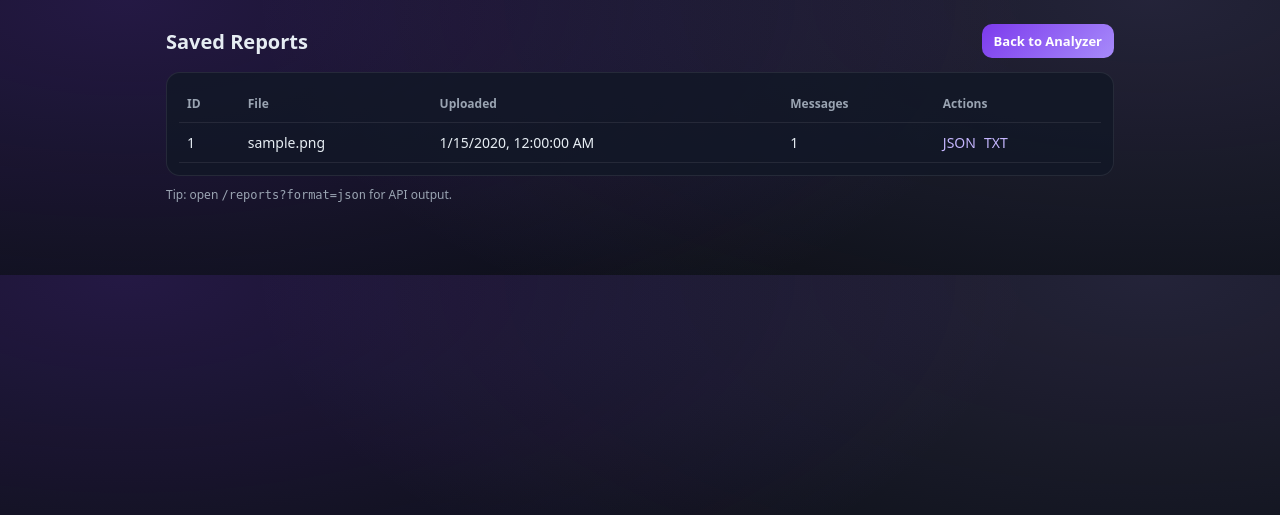
After one commit to AaryaTedla/whatsapp_chat_analyser, a Flask app: page /reports in a window 1280 px wide. The commit adds this page. Shown: the top 515 px of the page. Run offline with Flask 3, Linux system fonts and the light colour scheme; tables that the repository leaves empty hold one stand-in row (values such as "Sample post"); some libraries are stand-ins or nearby versions.

Commit message:
Add report storage UI, SQLite persistence, and hosting setup

```diff
--- a/app.py
+++ b/app.py
@@ -1,8 +1,11 @@
 import os
+import json
+import sqlite3
+from datetime import datetime, timezone
 from typing import Any, Dict
 
 from dotenv import load_dotenv
-from flask import Flask, jsonify, render_template, request
+from flask import Flask, Response, jsonify, render_template, request
 from werkzeug.utils import secure_filename
 
 from analyser import compute_stats, generate_ai_summary
@@ -13,6 +16,111 @@ load_dotenv()
 
 app = Flask(__name__)
 app.config["MAX_CONTENT_LENGTH"] = 20 * 1024 * 1024  # 20MB
+
+DB_PATH = os.getenv(
+    "DB_PATH",
+    os.path.join(os.path.dirname(__file__), "instance", "lumira_reports.db"),
+)
+
+
+def _ensure_instance_dir() -> None:
+    os.makedirs(os.path.dirname(DB_PATH), exist_ok=True)
+
+
+def _get_db() -> sqlite3.Connection:
+    _ensure_instance_dir()
+    conn = sqlite3.connect(DB_PATH)
+    conn.row_factory = sqlite3.Row
+    return conn
+
+
+def _init_db() -> None:
+    conn = _get_db()
+    try:
+        conn.execute(
+            """
+            CREATE TABLE IF NOT EXISTS reports (
+                id INTEGER PRIMARY KEY AUTOINCREMENT,
+                filename TEXT NOT NULL,
+                uploaded_at TEXT NOT NULL,
+                message_count INTEGER NOT NULL,
+                txt_content TEXT NOT NULL,
+                stats_json TEXT NOT NULL,
+                ai_json TEXT NOT NULL
+            )
+            """
+        )
+        conn.commit()
+    finally:
+        conn.close()
+
+
+def _save_report(
+    *,
+    filename: str,
+    txt_content: str,
+    message_count: int,
+    stats: Dict[str, Any],
+    ai: Dict[str, Any],
+) -> int:
+    conn = _get_db()
+    try:
+        cur = conn.execute(
+            """
+            INSERT INTO reports (filename, uploaded_at, message_count, txt_content, stats_json, ai_json)
+            VALUES (?, ?, ?, ?, ?, ?)
+            """,
+            (
+                filename,
+                datetime.now(timezone.utc).isoformat(),
+                int(message_count),
+                txt_content,
+                json.dumps(stats, ensure_ascii=True),
+                json.dumps(ai, ensure_ascii=True),
+            ),
+        )
+        conn.commit()
+        return int(cur.lastrowid)
+    finally:
+        conn.close()
+
+
+def _fetch_reports(limit: int = 100) -> list[Dict[str, Any]]:
+    conn = _get_db()
+    try:
+        rows = conn.execute(
+            """
+            SELECT id, filename, uploaded_at, message_count
+            FROM reports
+            ORDER BY id DESC
+            LIMIT ?
+            """,
+            (int(limit),),
+        ).fetchall()
+        return [dict(r) for r in rows]
+    finally:
+        conn.close()
+
+
+def _fetch_report(report_id: int) -> Dict[str, Any] | None:
+    conn = _get_db()
+    try:
+        row = conn.execute(
+            """
+            SELECT id, filename, uploaded_at, message_count, txt_content, stats_json, ai_json
+            FROM reports
+            WHERE id = ?
+            """,
+            (int(report_id),),
+        ).fetchone()
+        if not row:
+            return None
+        data = dict(row)
+        data["stats"] = json.loads(data.pop("stats_json"))
+        data["ai"] = json.loads(data.pop("ai_json"))
+        return data
+    finally:
+        conn.close()
 
 
 def _decode_uploaded_bytes(raw: bytes) -> str:
@@ -28,6 +136,34 @@ def _decode_uploaded_bytes(raw: bytes) -> str:
 @app.route("/")
 def index():
     return render_template("index.html")
+
+
+@app.route("/reports", methods=["GET"])
+def reports_page():
+    if request.accept_mimetypes.best == "application/json" or request.args.get("format") == "json":
+        return jsonify({"reports": _fetch_reports(limit=200)})
+    return render_template("reports.html")
+
+
+@app.route("/reports/<int:report_id>", methods=["GET"])
+def get_report(report_id: int):
+    report = _fetch_report(report_id)
+    if not report:
+        return jsonify({"error": "Report not found"}), 404
+    return jsonify(report)
+
+
+@app.route("/reports/<int:report_id>/txt", methods=["GET"])
+def get_report_txt(report_id: int):
+    report = _fetch_report(report_id)
+    if not report:
+        return jsonify({"error": "Report not found"}), 404
+    txt_filename = os.path.splitext(report["filename"])[0] + f"_report_{report_id}.txt"
+    return Response(
+        report["txt_content"],
+        content_type="text/plain; charset=utf-8",
+        headers={"Content-Disposition": f'attachment; filename="{txt_filename}"'},
+    )
 
 
 @app.route("/analyze", methods=["POST"])
@@ -63,10 +199,24 @@ def analyze():
     except Exception as e:
         return jsonify({"error": f"Analysis error: {e}"}), 500
 
-    return jsonify({"stats": stats, "ai": ai})
+    try:
+        report_id = _save_report(
+            filename=filename,
+            txt_content=text,
+            message_count=len(messages),
+            stats=stats,
+            ai=ai,
+        )
+    except Exception as e:
+        return jsonify({"error": f"Database save error: {e}"}), 500
+
+    return jsonify({"stats": stats, "ai": ai, "report_id": report_id})
 
 
 if __name__ == "__main__":
     # For local development only.
     debug = os.getenv("FLASK_DEBUG", "1") == "1"
     app.run(host="0.0.0.0", port=int(os.getenv("PORT", "5000")), debug=debug)
+
+
+_init_db()
--- a/requirements.txt
+++ b/requirements.txt
@@ -2,3 +2,4 @@ flask
 pandas
 python-dotenv
 openai
+gunicorn
--- a/templates/index.html
+++ b/templates/index.html
@@ -314,7 +314,10 @@
           <h1>WhatsApp Chat Analyser</h1>
           <p>Upload a WhatsApp export, get stats + AI vibe summary.</p>
         </div>
-        <div class="chip">Python + Flask • Chart.js • OpenRouter AI</div>
+        <div class="row">
+          <a class="btn secondary" href="/reports">Saved reports</a>
+          <div class="chip">Python + Flask • Chart.js • OpenRouter AI</div>
+        </div>
       </header>
 
       <div id="uploadError" class="ai-error hidden" style="margin-bottom: 14px;"></div>
--- /dev/null
+++ b/templates/reports.html
@@ -0,0 +1,172 @@
+<!doctype html>
+<html lang="en">
+  <head>
+    <meta charset="utf-8" />
+    <meta name="viewport" content="width=device-width, initial-scale=1" />
+    <title>Saved Reports - Lumira</title>
+    <style>
+      :root {
+        --bg: #0b0f14;
+        --panel: #121826;
+        --text: #e6edf3;
+        --muted: #9aa4b2;
+        --border: rgba(255, 255, 255, 0.08);
+        --primary: #7c3aed;
+        --primary2: #a78bfa;
+      }
+
+      * { box-sizing: border-box; }
+
+      body {
+        margin: 0;
+        font-family: ui-sans-serif, system-ui, -apple-system, Segoe UI, Roboto, Helvetica, Arial;
+        color: var(--text);
+        background: radial-gradient(900px 400px at 10% 0%, rgba(124, 58, 237, 0.22), transparent),
+          radial-gradient(900px 400px at 90% 0%, rgba(167, 139, 250, 0.16), transparent), var(--bg);
+      }
+
+      .wrap {
+        max-width: 980px;
+        margin: 0 auto;
+        padding: 24px 16px 60px;
+      }
+
+      .top {
+        display: flex;
+        justify-content: space-between;
+        align-items: center;
+        gap: 12px;
+        margin-bottom: 14px;
+      }
+
+      h1 {
+        margin: 0;
+        font-size: 20px;
+      }
+
+      .btn {
+        display: inline-block;
+        text-decoration: none;
+        background: linear-gradient(135deg, var(--primary), var(--primary2));
+        color: #fff;
+        padding: 8px 12px;
+        border-radius: 10px;
+        font-weight: 650;
+        font-size: 13px;
+      }
+
+      .card {
+        border: 1px solid var(--border);
+        border-radius: 14px;
+        padding: 12px;
+        background: rgba(18, 24, 38, 0.82);
+      }
+
+      table {
+        width: 100%;
+        border-collapse: collapse;
+      }
+
+      th, td {
+        text-align: left;
+        padding: 10px 8px;
+        border-bottom: 1px solid var(--border);
+        font-size: 14px;
+      }
+
+      th {
+        color: var(--muted);
+        font-weight: 650;
+        font-size: 12px;
+      }
+
+      .actions {
+        display: flex;
+        gap: 8px;
+      }
+
+      .small {
+        font-size: 12px;
+        color: var(--muted);
+      }
+
+      .link {
+        color: #c4b5fd;
+        text-decoration: none;
+      }
+
+      .empty {
+        color: var(--muted);
+        font-size: 14px;
+        padding: 6px 2px;
+      }
+    </style>
+  </head>
+  <body>
+    <div class="wrap">
+      <div class="top">
+        <h1>Saved Reports</h1>
+        <a class="btn" href="/">Back to Analyzer</a>
+      </div>
+
+      <div class="card">
+        <div id="empty" class="empty" style="display: none;">No reports saved yet. Upload a chat on the main page first.</div>
+        <table id="table" style="display: none;">
+          <thead>
+            <tr>
+              <th>ID</th>
+              <th>File</th>
+              <th>Uploaded</th>
+              <th>Messages</th>
+              <th>Actions</th>
+            </tr>
+          </thead>
+          <tbody id="rows"></tbody>
+        </table>
+      </div>
+
+      <p class="small" style="margin-top: 10px;">Tip: open <code>/reports?format=json</code> for API output.</p>
+    </div>
+
+    <script>
+      async function loadReports() {
+        const res = await fetch('/reports?format=json');
+        const data = await res.json();
+        const reports = data.reports || [];
+
+        const empty = document.getElementById('empty');
+        const table = document.getElementById('table');
+        const rows = document.getElementById('rows');
+
+        if (!reports.length) {
+          empty.style.display = 'block';
+          table.style.display = 'none';
+          return;
+        }
+
+        empty.style.display = 'none';
+        table.style.display = 'table';
+
+        for (const r of reports) {
+          const tr = document.createElement('tr');
+          const uploaded = new Date(r.uploaded_at).toLocaleString();
+          tr.innerHTML = `
+            <td>${r.id}</td>
+            <td>${r.filename}</td>
+            <td>${uploaded}</td>
+            <td>${r.message_count}</td>
+            <td>
+              <div class="actions">
+                <a class="link" href="/reports/${r.id}" target="_blank" rel="noopener">JSON</a>
+                <a class="link" href="/reports/${r.id}/txt">TXT</a>
+              </div>
+            </td>
+          `;
+          rows.appendChild(tr);
+        }
+      }
+
+      loadReports();
+    </script>
+  </body>
+</html>
```
Also changed, not shown: hello_claude.py (deleted, +0 -16 lines), 1 other file.
